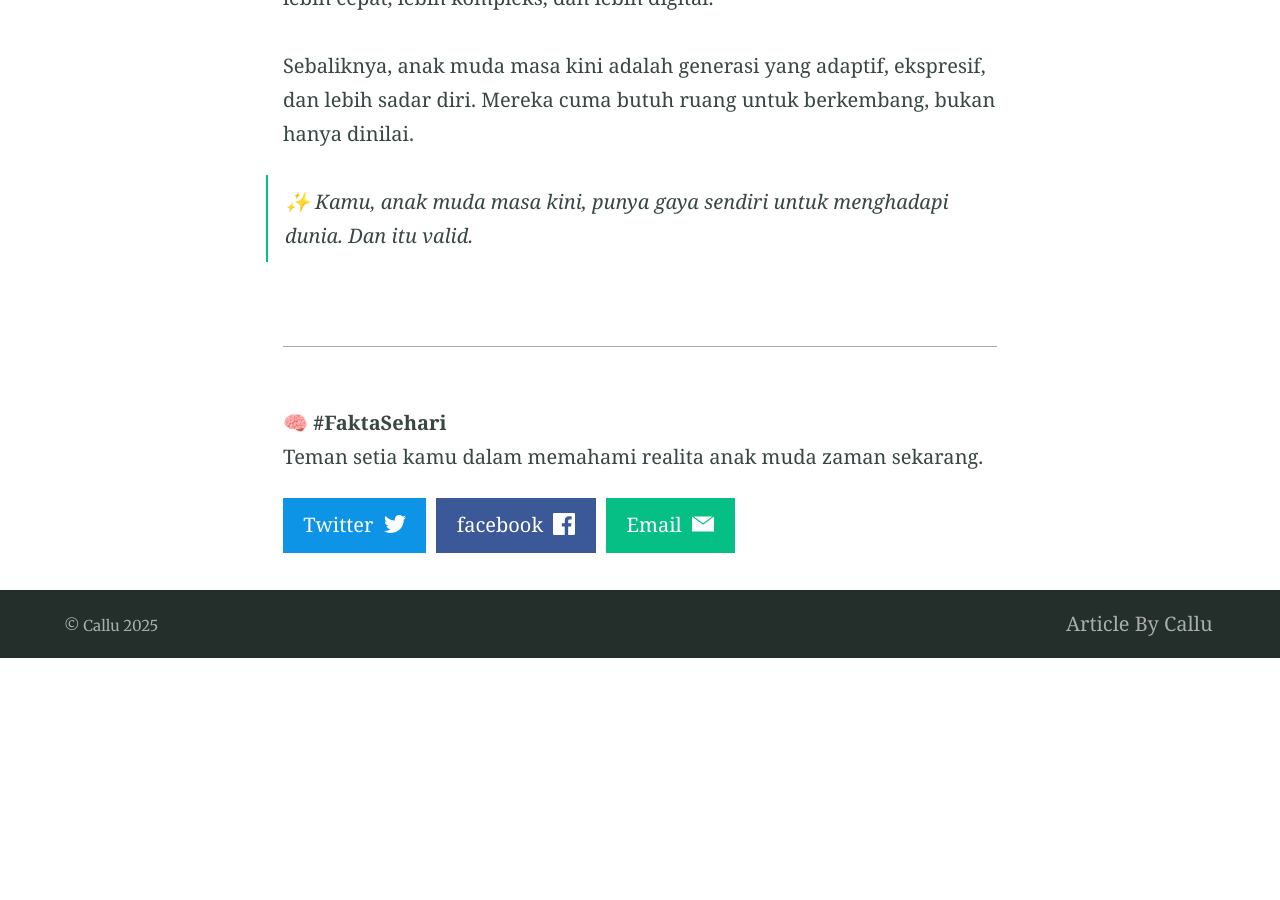
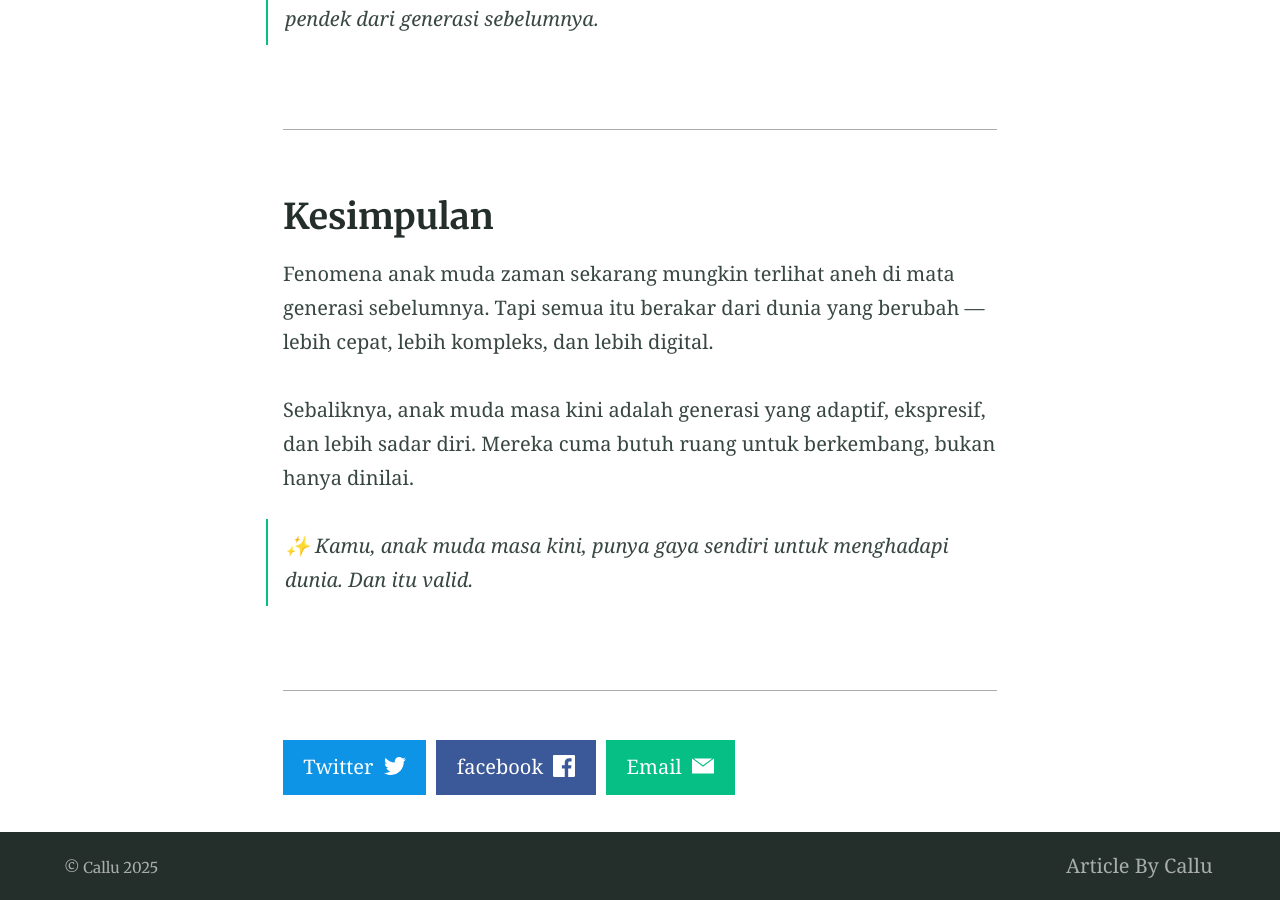
Before and after one commit to allucallu/allucallu, a Jekyll site: the page built from _posts/2025-05-22-fenomena-anak-muda-zaman-sekarang.md, in a window 1280 px wide and 900 px high, scrolled down 3891 px. Built offline with Jekyll 4.4.1, drawn with Linux system fonts in a browser that asks for light colours; before the commit the page ends 4549 px from its top, so only the background shows below that.

```diff
--- a/_posts/2025-05-22-fenomena-anak-muda-zaman-sekarang.md
+++ b/_posts/2025-05-22-fenomena-anak-muda-zaman-sekarang.md
@@ -74,6 +75,3 @@ Sebaliknya, anak muda masa kini adalah generasi yang adaptif, ekspresif, dan leb
 > ✨ Kamu, anak muda masa kini, punya gaya sendiri untuk menghadapi dunia. Dan itu valid.
 
 ---
-
-🧠 **#FaktaSehari**
-Teman setia kamu dalam memahami realita anak muda zaman sekarang.
```
Also changed, not shown: other parts of _posts/2025-05-22-fenomena-anak-muda-zaman-sekarang.md (+1 -0 lines).
